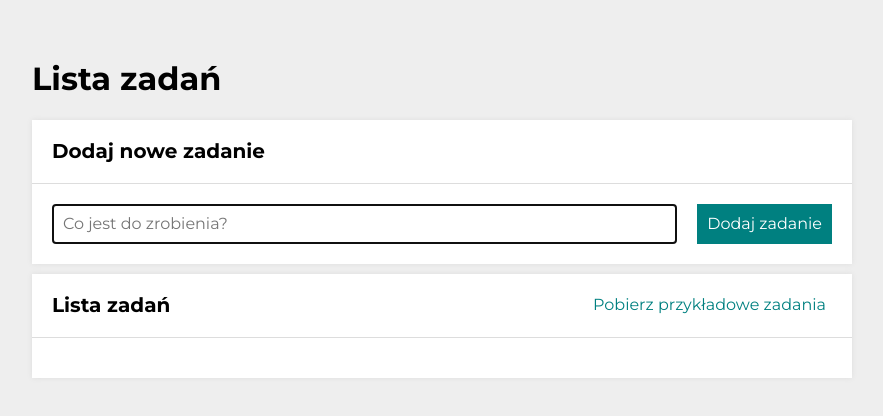
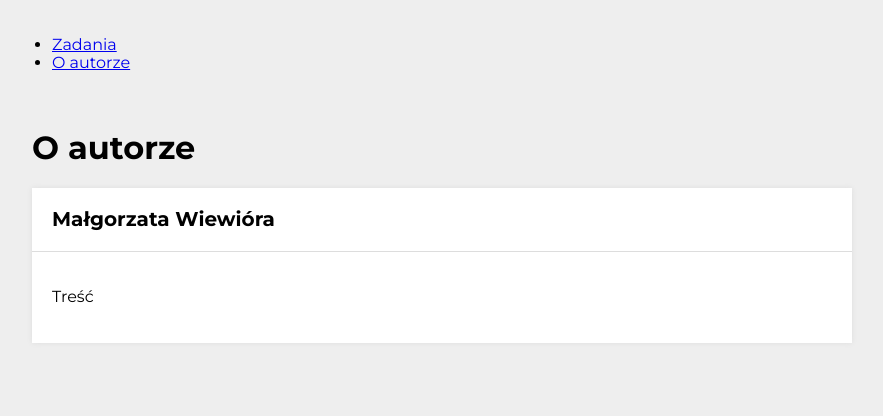
Before and after one commit to mg-wiewiora/to-do-list-react, a React (Create React App) app: page /autor in a window 1280 px wide. Shown: the top 416 px of the page, without its empty margins (198-1081 px from the left). Built offline with nearby package versions, Linux system fonts and the light colour scheme.

Commit message:
basic navigation and Author route added

```diff
--- a/src/App.js
+++ b/src/App.js
@@ -1,5 +1,33 @@
+import {
+  BrowserRouter,
+  Link,
+  Switch,
+  Route,
+} from "react-router-dom/cjs/react-router-dom.min";
 import Tasks from "./features/tasks/Tasks";
+import Author from "./features/author/Author";
 
-const App = () => <Tasks />;
+const App = () => (
+  <BrowserRouter>
+    <nav>
+      <ul>
+        <li>
+          <Link to="/zadania">Zadania</Link>
+        </li>
+        <li>
+          <Link to="/autor">O autorze</Link>
+        </li>
+      </ul>
+      <Switch>
+        <Route path="/zadania">
+          <Tasks />
+        </Route>
+        <Route path="/autor">
+          <Author />
+        </Route>
+      </Switch>
+    </nav>
+  </BrowserRouter>
+);
 
 export default App;
--- /dev/null
+++ b/src/features/author/Author.js
@@ -0,0 +1,22 @@
+import Section from "../../common/Section";
+import Header from "../../common/Header";
+import { Container } from "../../common/Container/styled";
+
+function Author() {
+  return (
+    <Container>
+      <Header title="O autorze" />
+
+      <Section
+        title="Małgorzata Wiewióra"
+        content={
+          <>
+            <p>Treść</p>
+          </>
+        }
+      />
+    </Container>
+  );
+}
+
+export default Author;
```
